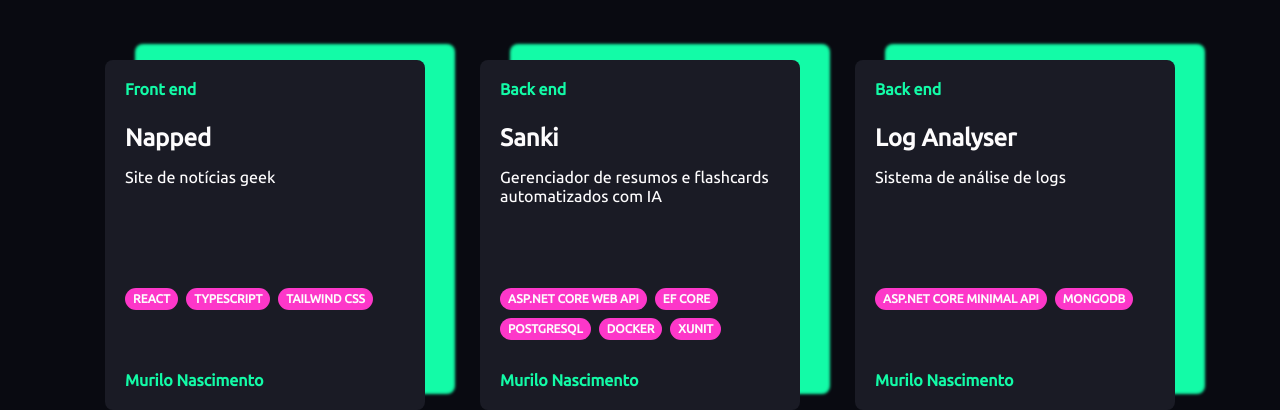
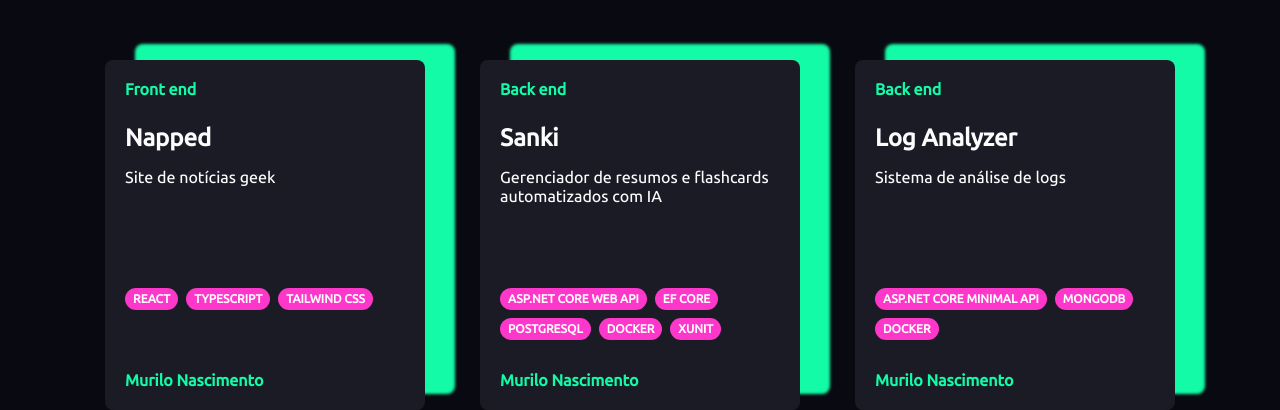
Before and after one commit to murilonicemento/my-portfolio, a Vue app: page / in a window 1280 px wide. Shown: the part 1400-1810 px from the top of the page. Built offline with nearby package versions, Linux system fonts and the light colour scheme.

Commit message:
feat: add new tech to log analyzer project

```diff
--- a/src/components/CardComponent.vue
+++ b/src/components/CardComponent.vue
@@ -41,7 +41,7 @@ const cards = ref<ICardsProps[]>([
   },
   {
     type: "Back end",
-    heading: "Log Analyser",
+    heading: "Log Analyzer",
     title: "Sistema de análise de logs",
     description:
       "Este projeto consiste em uma API para armazenamento e análise de logs com base em agregações utilizando C#/.NET e MongoDB. O objetivo é centralizar os logs de diferentes serviços, permitindo consultas para análise de desempenho, erros e comportamentos suspeitos.",
@@ -52,7 +52,7 @@ const cards = ref<ICardsProps[]>([
       "Detecção de Erros: Identifique e monitore erros que ocorrem nos serviços.",
       "Monitoramento de Comportamentos Suspeitos: Realize a detecção de comportamentos anormais ou inseguros a partir dos logs."
     ],
-    technologies: ["ASP.NET Core Minimal API", "MongoDB"],
+    technologies: ["ASP.NET Core Minimal API", "MongoDB", "Docker"],
     github: "https://github.com/murilonicemento/log-analyser",
     deploy: null,
     route: "log-analyser"
```
